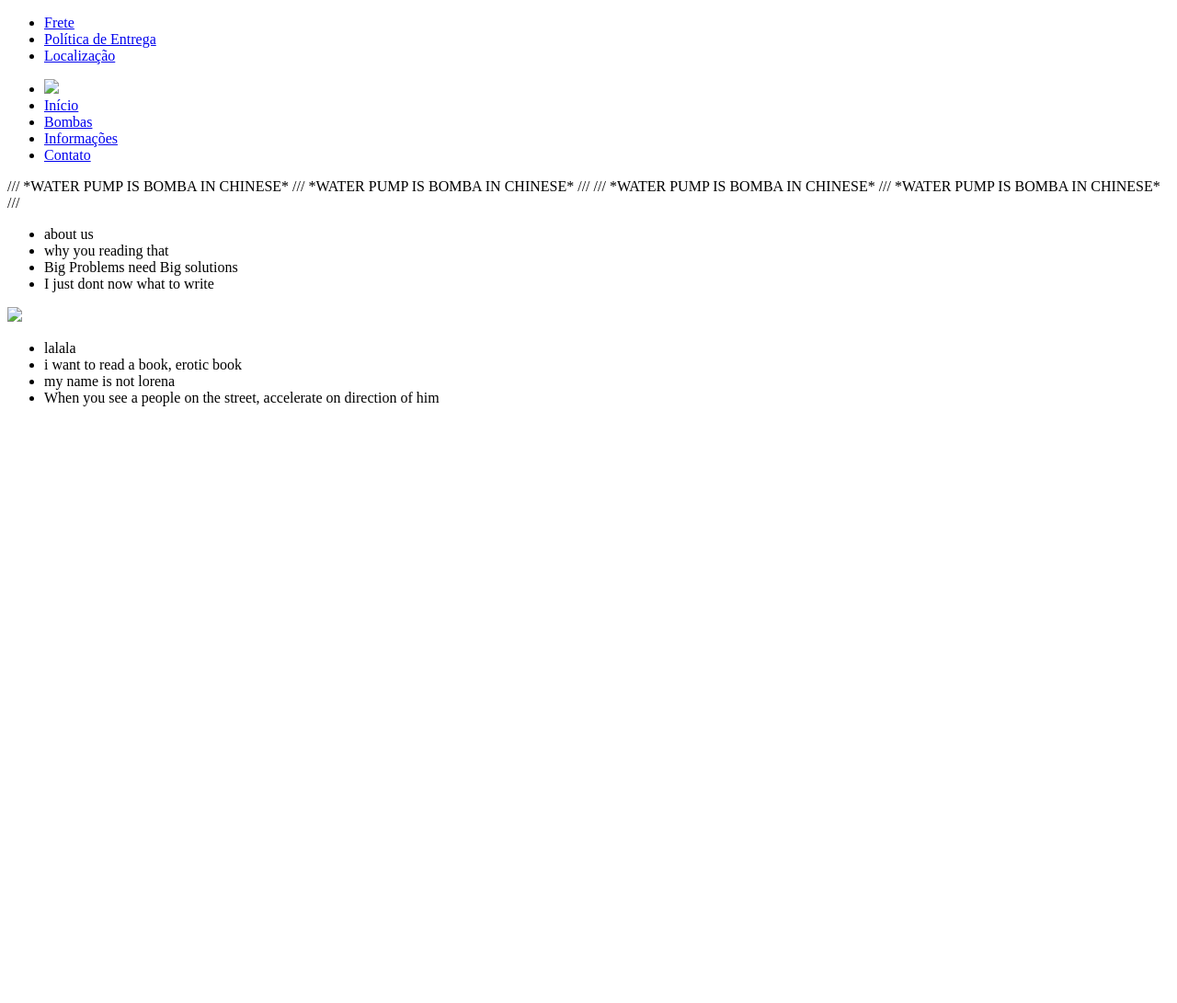
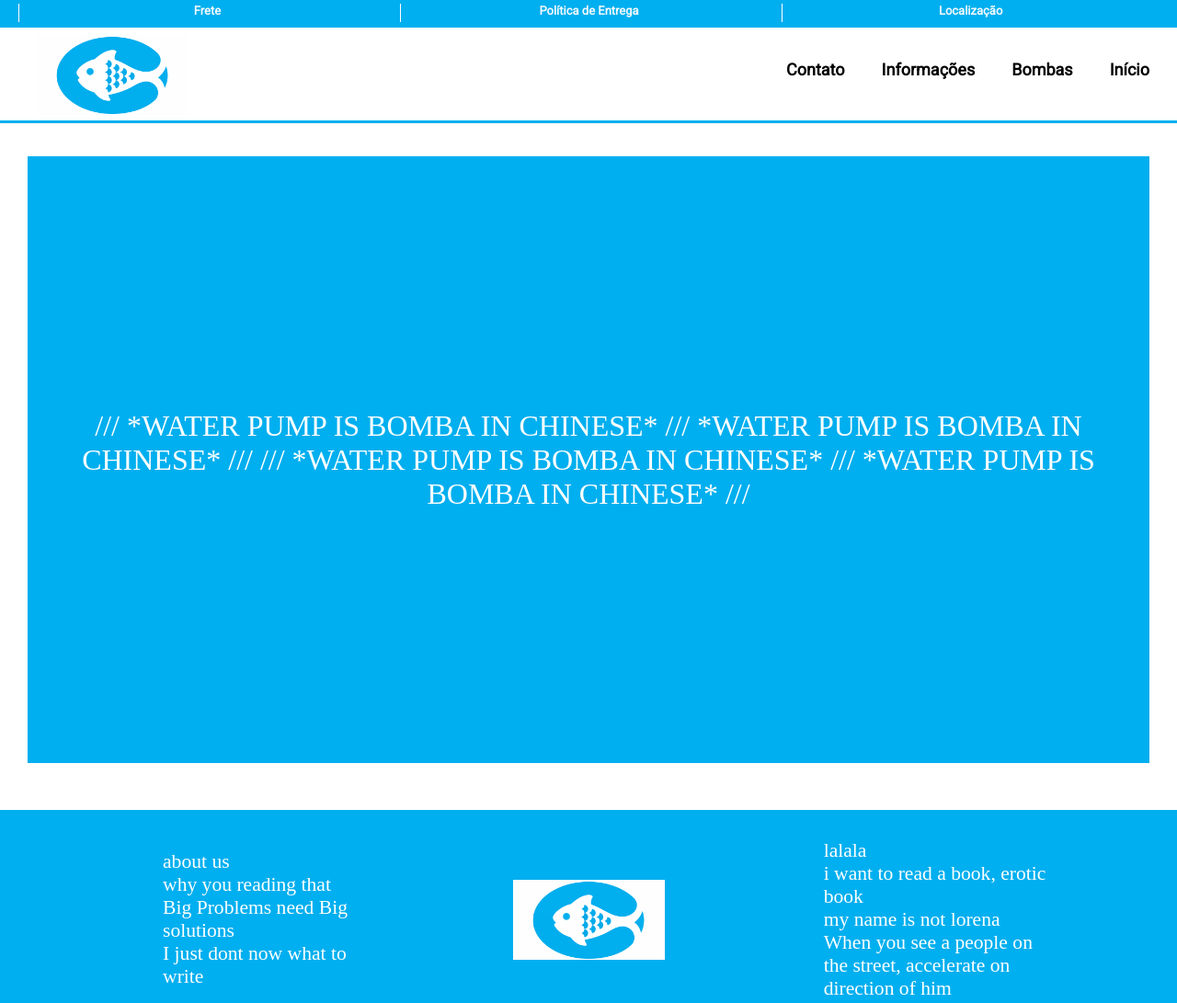
Before and after one commit to MrPlayMan/simpleonlyHTMLCSSwebsite, a plain HTML site: page pages/bombas.html in a window 1280 px wide. Shown: the whole page at 92% size. Before the commit the page ends 800 px from the top, so only its background shows below. Drawn offline with Linux system fonts and the light colour scheme; the site is published under a folder, as on GitHub Pages, so addresses that start at the root find nothing.

Commit message:
fixing_paths

```diff
--- a/pages/bombas.html
+++ b/pages/bombas.html
@@ -4,7 +4,7 @@
     <meta charset="UTF-8">
     <meta http-equiv="X-UA-Compatible" content="IE=edge">
     <meta name="viewport" content="width=device-width, initial-scale=1.0">
-    <link rel="stylesheet" type="text/css" href="/css/style.css">
+    <link rel="stylesheet" type="text/css" href="../css/style.css">
     <link rel="preconnect" href="https://fonts.googleapis.com">
     <link rel="preconnect" href="https://fonts.gstatic.com" crossorigin>
     <link href="https://fonts.googleapis.com/css2?family=Roboto&display=swap" rel="stylesheet">
@@ -33,10 +33,10 @@
     <div class="nav">
         <ul class="nav_inner">
             <li class="logo_cont">
-                <img src="/img/logo.png" class="logo">
+                <img src="../img/logo.png" class="logo">
             </li>
             <li>
-                <a  class="nav_link" href="/index.html" class="nav_link">
+                <a  class="nav_link" href="../index.html" class="nav_link">
                     Início
                 </a>
             </li>
@@ -74,7 +74,7 @@
                     <li>I just dont now what to write</li>
                 </ul>
             </div>
-            <img src="/img/logo.png" class="logo_bottom">
+            <img src="../img/logo.png" class="logo_bottom">
             <div class="container_footer_links">
                 <ul>
                     <li>lalala</li>
```
Also changed, not shown: pages/contact.html (+4 -4 lines), pages/frete.html (+4 -4 lines), pages/info.html (+4 -4 lines), pages/localização.html (+4 -4 lines), pages/page.html (+4 -4 lines).
